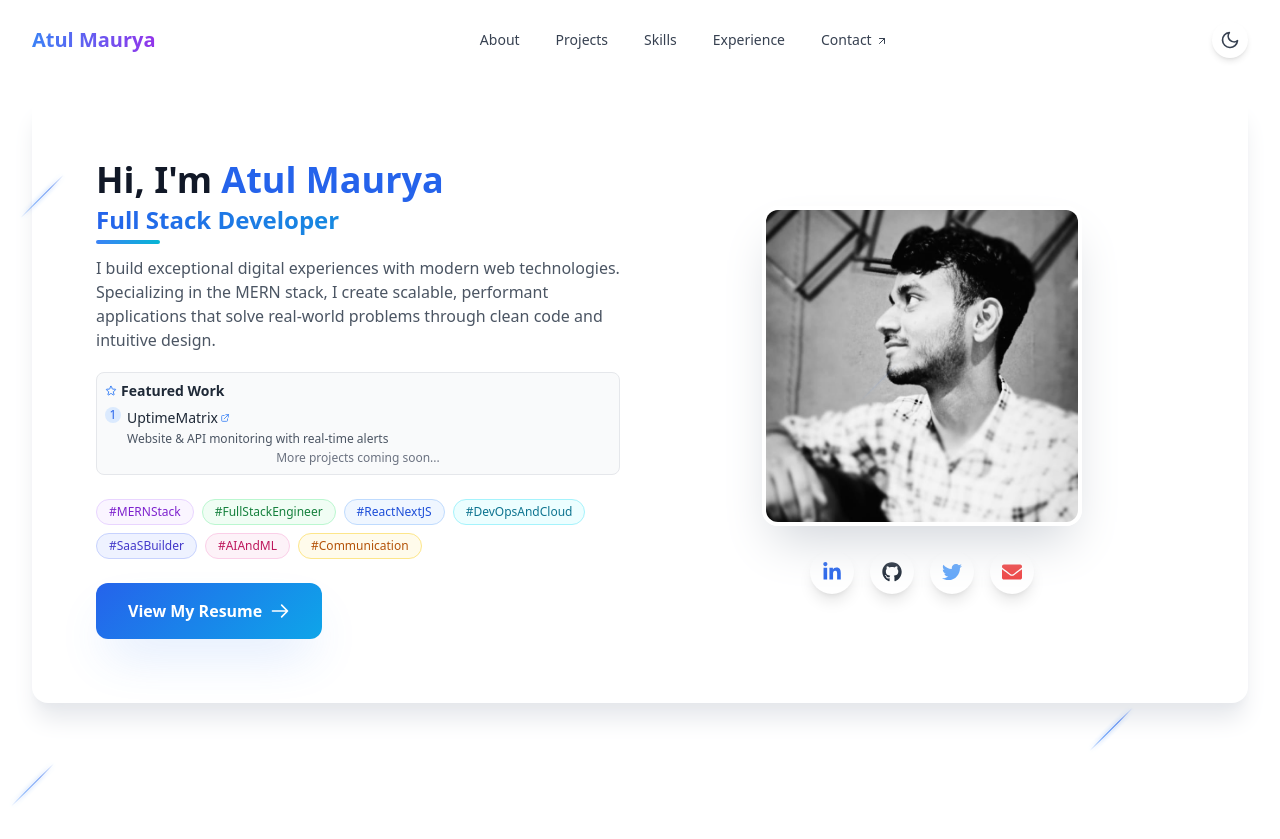
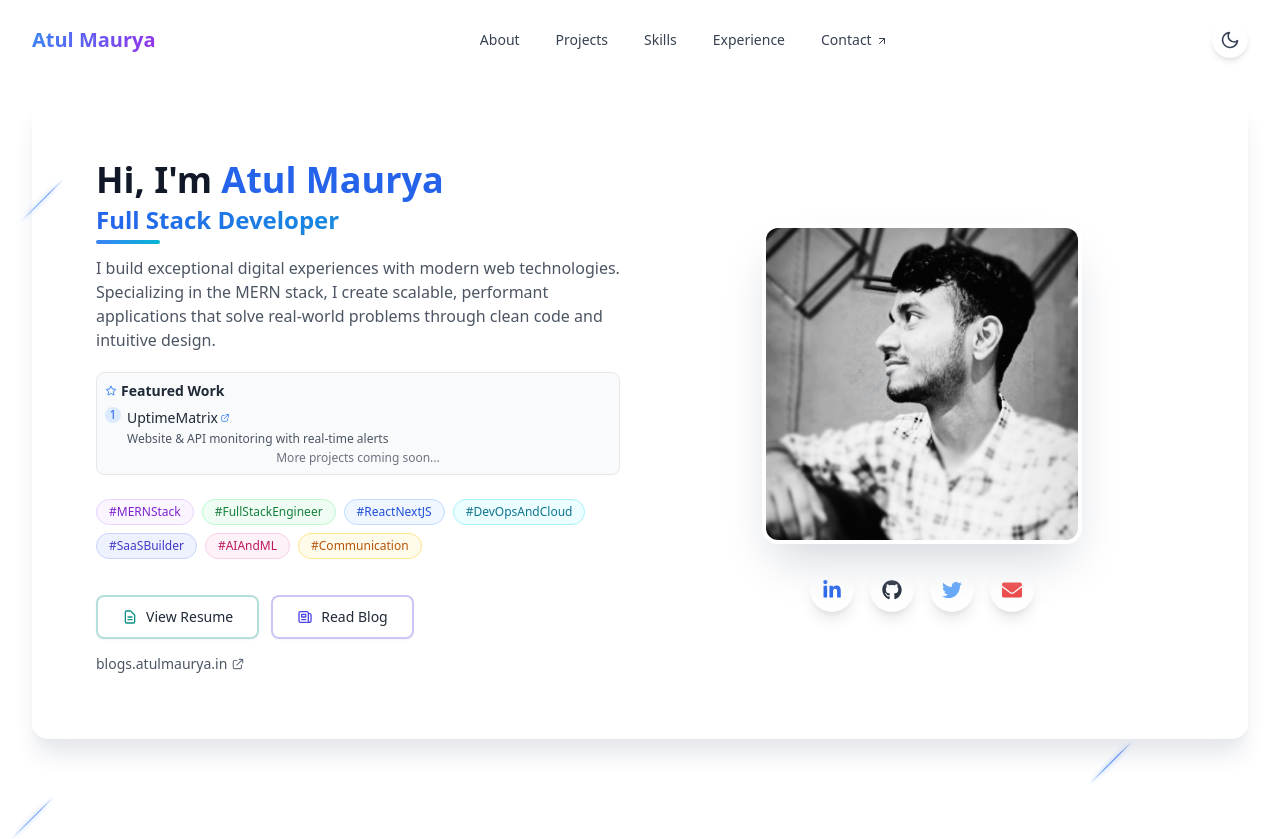
Before and after one commit to atul-5242/atulmaurya.in, a React (Vite) app: page / in a window 1280 px wide. Shown: the top 839 px of the page. Built offline with nearby package versions, Linux system fonts and the light colour scheme.

Commit message:
New things add.

```diff
--- a/src/components/About.jsx
+++ b/src/components/About.jsx
@@ -111,15 +111,6 @@ const About = () => {
                                     <path strokeLinecap="round" strokeLinejoin="round" strokeWidth={2} d="M14 5l7 7m0 0l-7 7m7-7H3" />
                                 </svg>
                             </a>
-                            <a
-                                href="#projects"
-                                className="px-8 py-4 bg-white dark:bg-gray-800 text-gray-800 dark:text-white font-medium rounded-lg border-2 border-gray-200 dark:border-gray-700 hover:bg-gray-50 dark:hover:bg-gray-700 transition-all duration-300 transform hover:-translate-y-1 shadow-lg hover:shadow-xl hover:shadow-gray-200/20 dark:hover:shadow-gray-800/20 flex items-center"
-                            >
-                                View My Work
-                                <svg className="w-4 h-4 ml-2" fill="none" stroke="currentColor" viewBox="0 0 24 24" xmlns="http://www.w3.org/2000/svg">
-                                    <path strokeLinecap="round" strokeLinejoin="round" strokeWidth={2} d="M19 9l-7 7-7-7" />
-                                </svg>
-                            </a>
                         </div>
                     </div>
                 </div>
--- a/src/components/HeroSection.jsx
+++ b/src/components/HeroSection.jsx
@@ -123,33 +123,66 @@ const HeroSection = () => {
                 </span>
               </motion.div>
 
-              <motion.div className="mt-3" variants={fadeInUp}>
-                <button
-                  onClick={handleButtonClick}
-                  className="group relative px-8 py-4 overflow-hidden font-semibold text-white rounded-xl shadow-2xl shadow-blue-500/20 hover:shadow-blue-500/30 transition-all duration-300 transform hover:-translate-y-0.5 focus:outline-none focus:ring-2 focus:ring-blue-500 focus:ring-offset-2 dark:focus:ring-offset-gray-900"
-                  style={{
-                    background: 'linear-gradient(135deg, #2563eb 0%, #0ea5e9 100%)',
-                  }}
-                >
-                  <span className="relative z-10 flex items-center justify-center gap-2">
-                    View My Resume
+              <motion.div className="mt-6 w-full max-w-2xl" variants={fadeInUp}>
+                <div className="flex flex-col sm:flex-row gap-3 w-full">
+                  <div className="relative w-full sm:w-auto group">
+                    <button
+                      onClick={handleButtonClick}
+                      className="w-full px-6 py-2.5 text-sm font-medium text-gray-800 dark:text-white bg-white dark:bg-gray-800 border-2 border-teal-600/30 dark:border-teal-500/30 rounded-lg hover:border-teal-600 dark:hover:border-teal-400 transition-all duration-300 flex items-center justify-center gap-2 group-hover:shadow-md hover:shadow-teal-500/20 shadow-sm"
+                    >
+                      <svg
+                        xmlns="http://www.w3.org/2000/svg"
+                        className="h-4 w-4 text-teal-600 dark:text-teal-400 transition-colors"
+                        fill="none"
+                        viewBox="0 0 24 24"
+                        stroke="currentColor"
+                      >
+                        <path strokeLinecap="round" strokeLinejoin="round" strokeWidth={2} d="M9 12h6m-6 4h6m2 5H7a2 2 0 01-2-2V5a2 2 0 012-2h5.586a1 1 0 01.707.293l5.414 5.414a1 1 0 01.293.707V19a2 2 0 01-2 2z" />
+                      </svg>
+                      <span>View Resume</span>
+                    </button>
+                  </div>
+
+                  <div className="relative w-full sm:w-auto group">
+                    <a
+                      href="https://blogs.atulmaurya.in/"
+                      target="_blank"
+                      rel="noopener noreferrer"
+                      className="w-full px-6 py-2.5 text-sm font-medium text-gray-800 dark:text-white bg-white dark:bg-gray-800 border-2 border-indigo-600/30 dark:border-indigo-500/30 rounded-lg hover:border-indigo-600 dark:hover:border-indigo-400 transition-all duration-300 flex items-center justify-center gap-2 group-hover:shadow-md hover:shadow-indigo-500/20 shadow-sm"
+                    >
+                      <svg
+                        xmlns="http://www.w3.org/2000/svg"
+                        className="h-4 w-4 text-indigo-600 dark:text-indigo-400 transition-colors"
+                        fill="none"
+                        viewBox="0 0 24 24"
+                        stroke="currentColor"
+                      >
+                        <path strokeLinecap="round" strokeLinejoin="round" strokeWidth={2} d="M19 20H5a2 2 0 01-2-2V6a2 2 0 012-2h10a2 2 0 012 2v1m2 13a2 2 0 01-2-2V7m2 13a2 2 0 002-2V9a2 2 0 00-2-2h-2m-4-3H9M7 16h6M7 8h6v4H7V8z" />
+                      </svg>
+                      <span>Read Blog</span>
+                    </a>
+                  </div>
+                </div>
+
+                <div className="mt-3 text-center sm:text-left">
+                  <a
+                    href="https://blogs.atulmaurya.in/"
+                    target="_blank"
+                    rel="noopener noreferrer"
+                    className="inline-flex items-center text-sm text-gray-600 dark:text-gray-400 hover:text-blue-600 dark:hover:text-blue-400 transition-colors group"
+                  >
+                    <span>blogs.atulmaurya.in</span>
                     <svg
                       xmlns="http://www.w3.org/2000/svg"
-                      className="h-5 w-5 transition-transform duration-300 group-hover:translate-x-1"
+                      className="h-3.5 w-3.5 ml-1 text-gray-500 dark:text-gray-400 group-hover:text-blue-500 dark:group-hover:text-blue-400 transition-colors"
                       fill="none"
                       viewBox="0 0 24 24"
                       stroke="currentColor"
                     >
-                      <path strokeLinecap="round" strokeLinejoin="round" strokeWidth={2} d="M14 5l7 7m0 0l-7 7m7-7H3" />
+                      <path strokeLinecap="round" strokeLinejoin="round" strokeWidth={2} d="M10 6H6a2 2 0 00-2 2v10a2 2 0 002 2h10a2 2 0 002-2v-4M14 4h6m0 0v6m0-6L10 14" />
                     </svg>
-                  </span>
-                  <span
-                    className="absolute inset-0 bg-gradient-to-r from-cyan-500 to-blue-600 opacity-0 group-hover:opacity-100 transition-opacity duration-300"
-                    style={{
-                      background: 'linear-gradient(135deg, #0ea5e9 0%, #2563eb 100%)',
-                    }}
-                  ></span>
-                </button>
+                  </a>
+                </div>
               </motion.div>
             </div>
           </motion.div>
```
